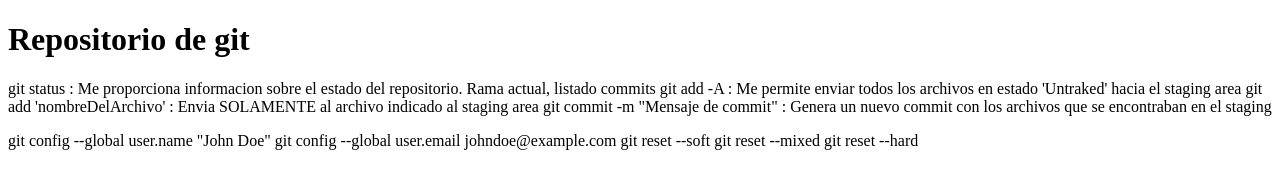
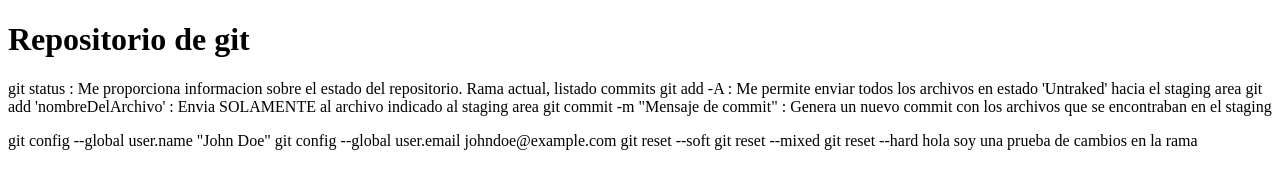
Before and after one commit to LuciaCerpa/Mi-primer-repositorio, a plain HTML site: page index.html in a window 1280 px wide. Drawn offline with Linux system fonts and the light colour scheme.

Commit message:
primera rama

```diff
--- a/index.html
+++ b/index.html
@@ -24,5 +24,8 @@
         git reset --soft
         git reset --mixed
         git reset --hard
+
+
+        hola soy una prueba de cambios en la rama
 </body>
 </html>
```
